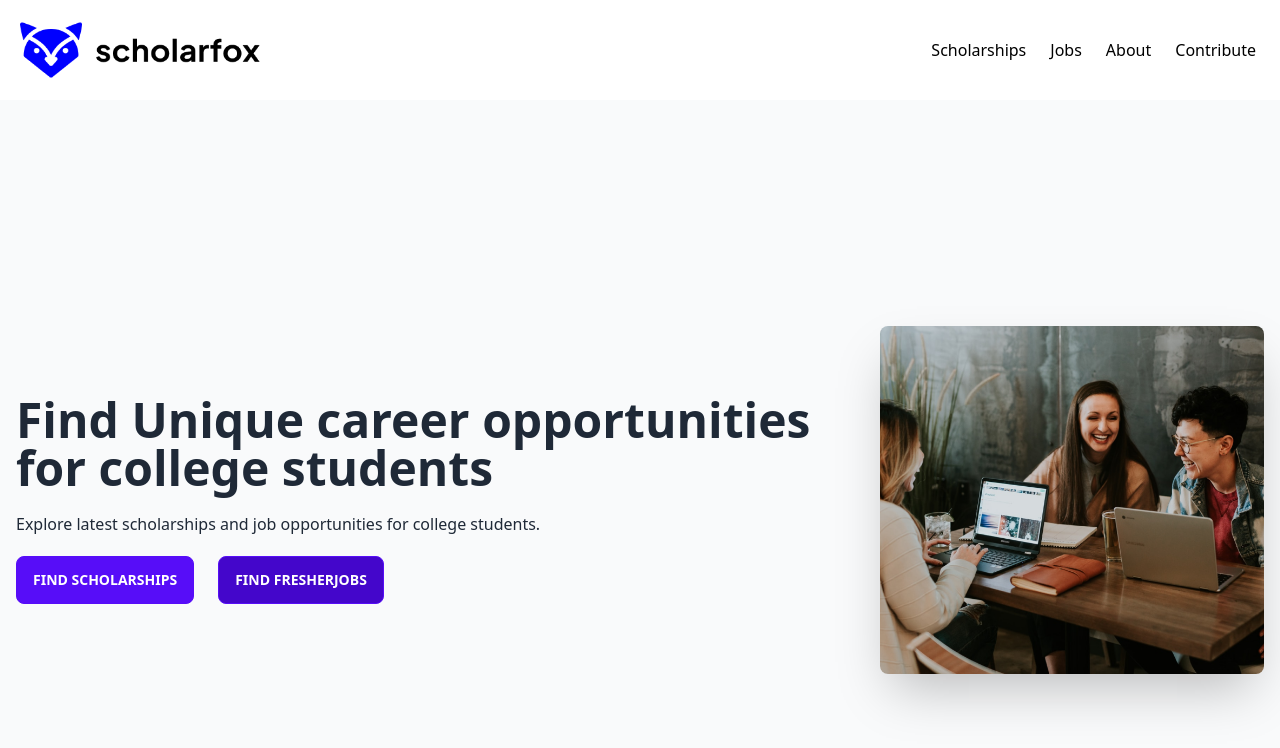
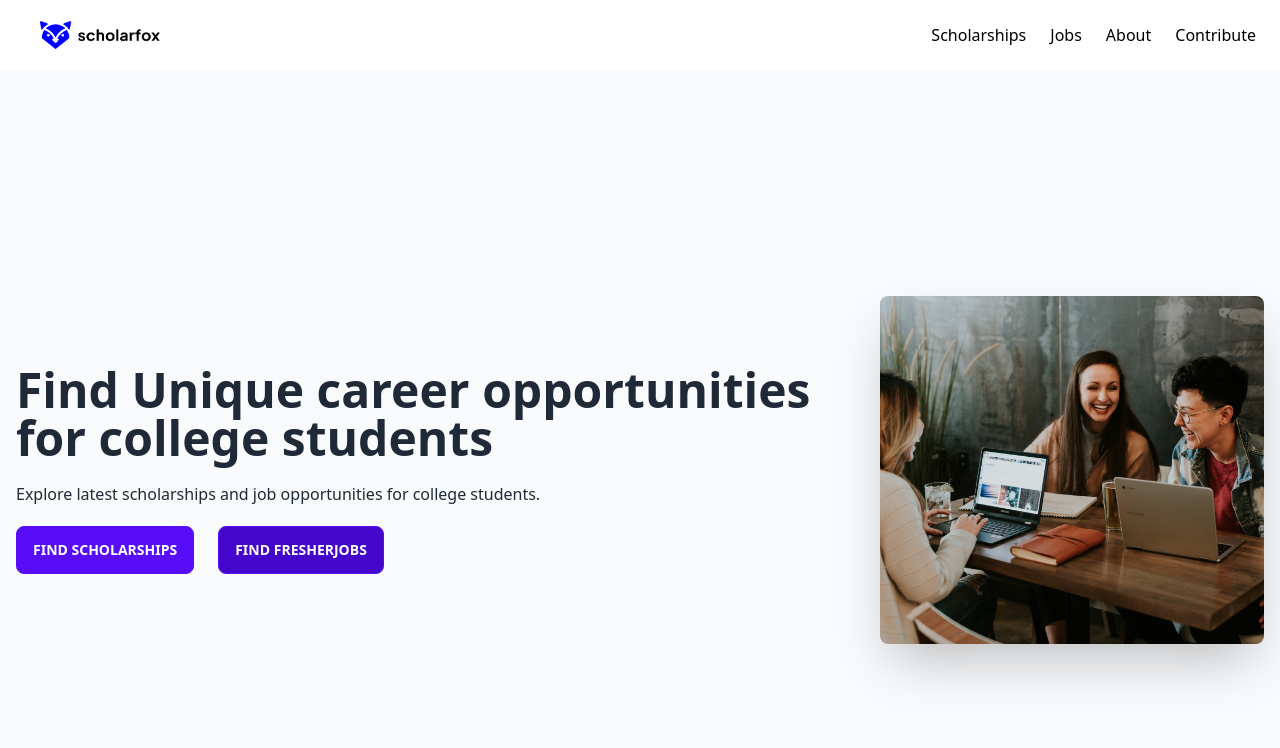
Before and after one commit to Foces-core/job-list, a Next.js app: page / in a window 1280 px wide. Shown: the top 748 px of the page. Built offline with nearby package versions, Linux system fonts and the light colour scheme; no server answers.

Commit message:
fixed logo width

```diff
--- a/components/Navbar.js
+++ b/components/Navbar.js
@@ -15,9 +15,9 @@ export const Navbar = () => {
     <>
       <nav className='flex items-center flex-wrap bg-white p-3 '>
         <Link href='/'>
-          <a className='inline-flex items-center p-2 mr-4'>
+          <a className='ml-5 inline-flex items-center p-2 mr-4'>
 
-              <Image src={image} alt="logo" width={240} height={60}/>
+              <Image src={image} alt="logo" width={120} height={30}/>
 
           </a>
         </Link>
```
